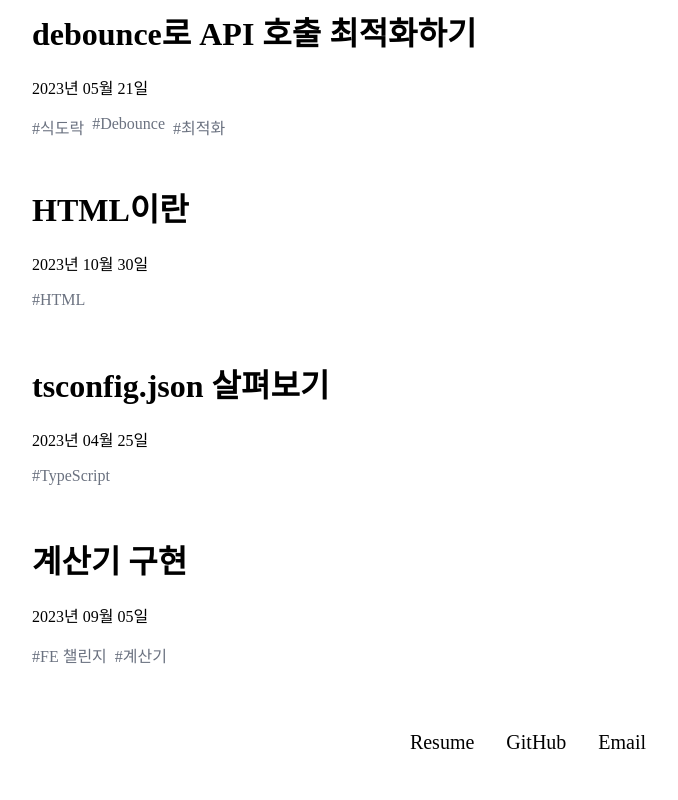
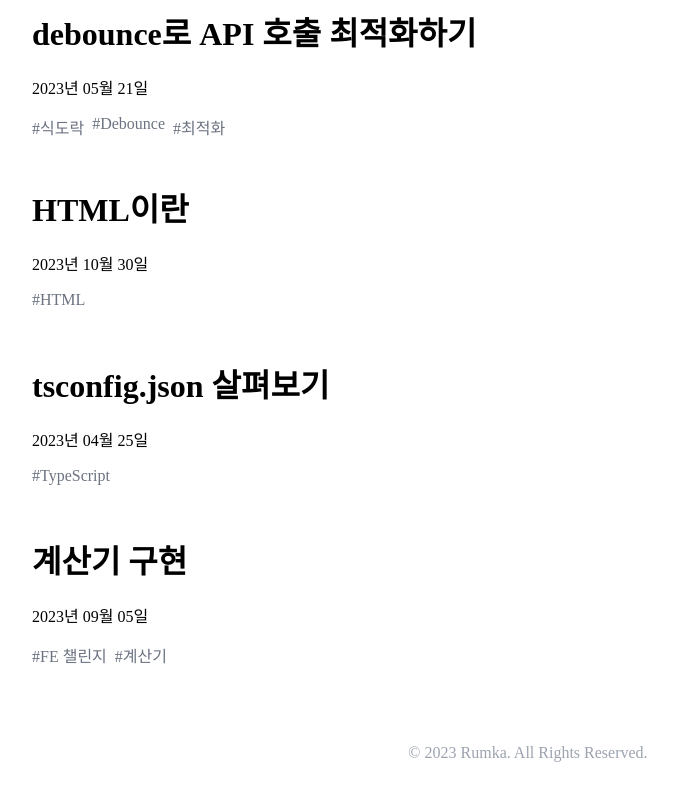
Before and after one commit to yongseongjeon/rumlog, a Next.js app: page / in a window 1280 px wide. Shown: the part 824-1624 px from the top of the page, without its empty margins (112-790 px from the left). Built offline with nearby package versions, Linux system fonts and the light colour scheme.

Commit message:
feat: Footer 내용 변경

```diff
--- a/components/Footer/Footer.tsx
+++ b/components/Footer/Footer.tsx
@@ -1,17 +1,8 @@
 function Footer() {
+  const curYear = new Date().getFullYear();
   return (
-    <footer className="flex justify-center h-16 px-4 mt-8">
-      <div className="text-xl flex gap-8">
-        <a href="https://rumka.notion.site/Yongseong-Jeon-43e8dae33e0049dfada8163051226901?pvs=4" className="h-8">
-          Resume
-        </a>
-        <a href="https://github.com/yongseongjeon" className="h-8">
-          GitHub
-        </a>
-        <a href="mailto:yongseong.jeon95@gmail.com" className="h-8">
-          Email
-        </a>
-      </div>
+    <footer className="flex justify-center h-16 p-8 text-gray-400">
+      <p>© {curYear} Rumka. All Rights Reserved.</p>
     </footer>
   );
 }
```
